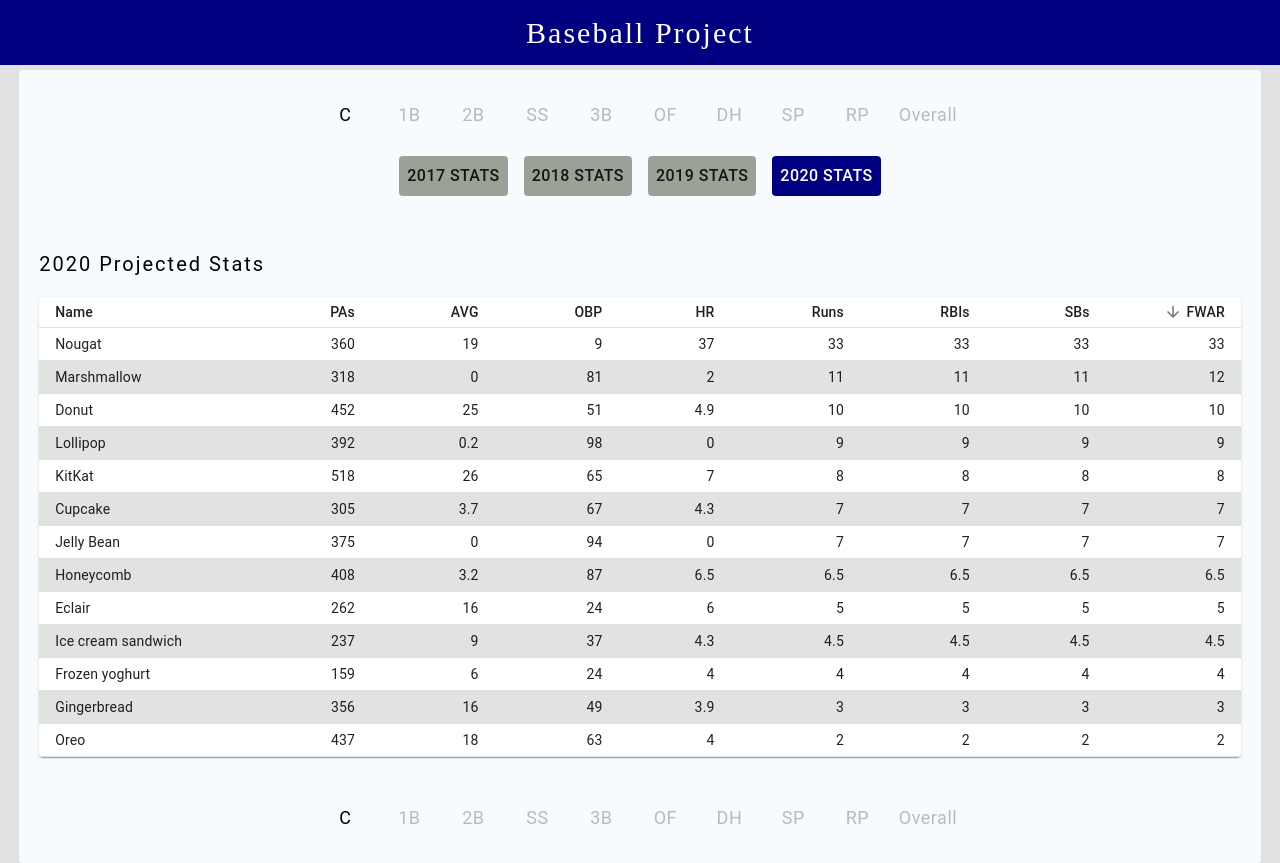
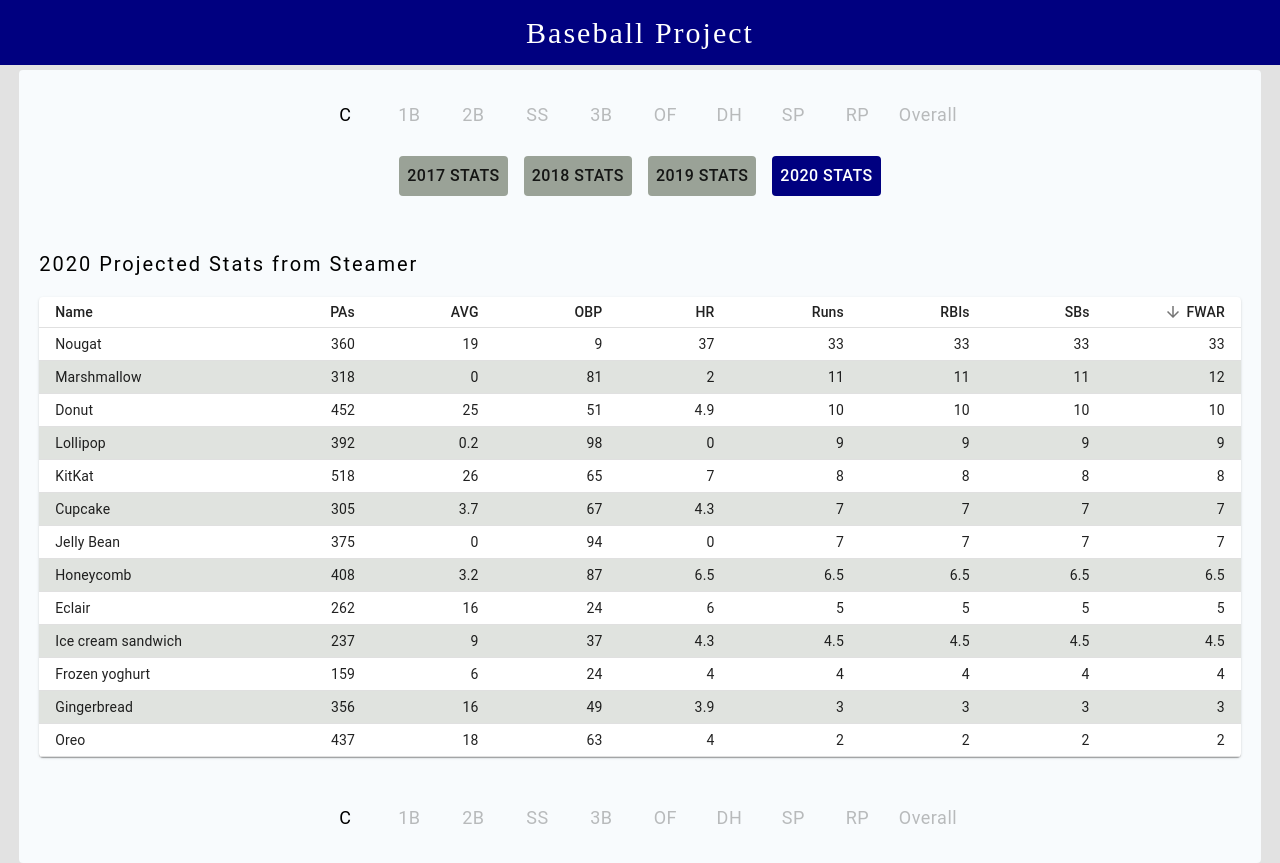
Before and after one commit to atonymartin20/BaseballProject, a React (Create React App) app in the folder frontend/: page /catchers in a window 1280 px wide. Built offline with nearby package versions, Linux system fonts and the light colour scheme; no server answers.

Commit message:
Add Steamer link on catchers page.

```diff
--- a/frontend/src/components/positions/catchers.js
+++ b/frontend/src/components/positions/catchers.js
@@ -16,10 +16,13 @@ const styles = theme => ({
     flipDataList: {
         display: 'flex',
         marginTop: 0,
+        flexWrap: 'wrap',
+        flexDirection: 'row',
     },
     flipDataListItem: {
         paddingLeft: 8,
         paddingRight: 8,
+        width: 'auto',
     },
     positionDiv: {
         width: '100%',
@@ -152,7 +155,7 @@ class Catchers extends React.Component {
 
                 {display2020 ? (
                     <div>
-                        <h1 className={classes.positionText}>2020 Projected Stats</h1>
+                        <h1 className={classes.positionText}>2020 Projected Stats from <a href="https://www.fangraphs.com/projections.aspx?pos=all&stats=bat&type=steamer&team=0&lg=all&players=0" className={classes.websiteLinks} target='_blank' rel="noopener noreferrer">Steamer</a></h1>
                         <EnhancedTable2020
                             players={this.state.catchers}
                         />
```
